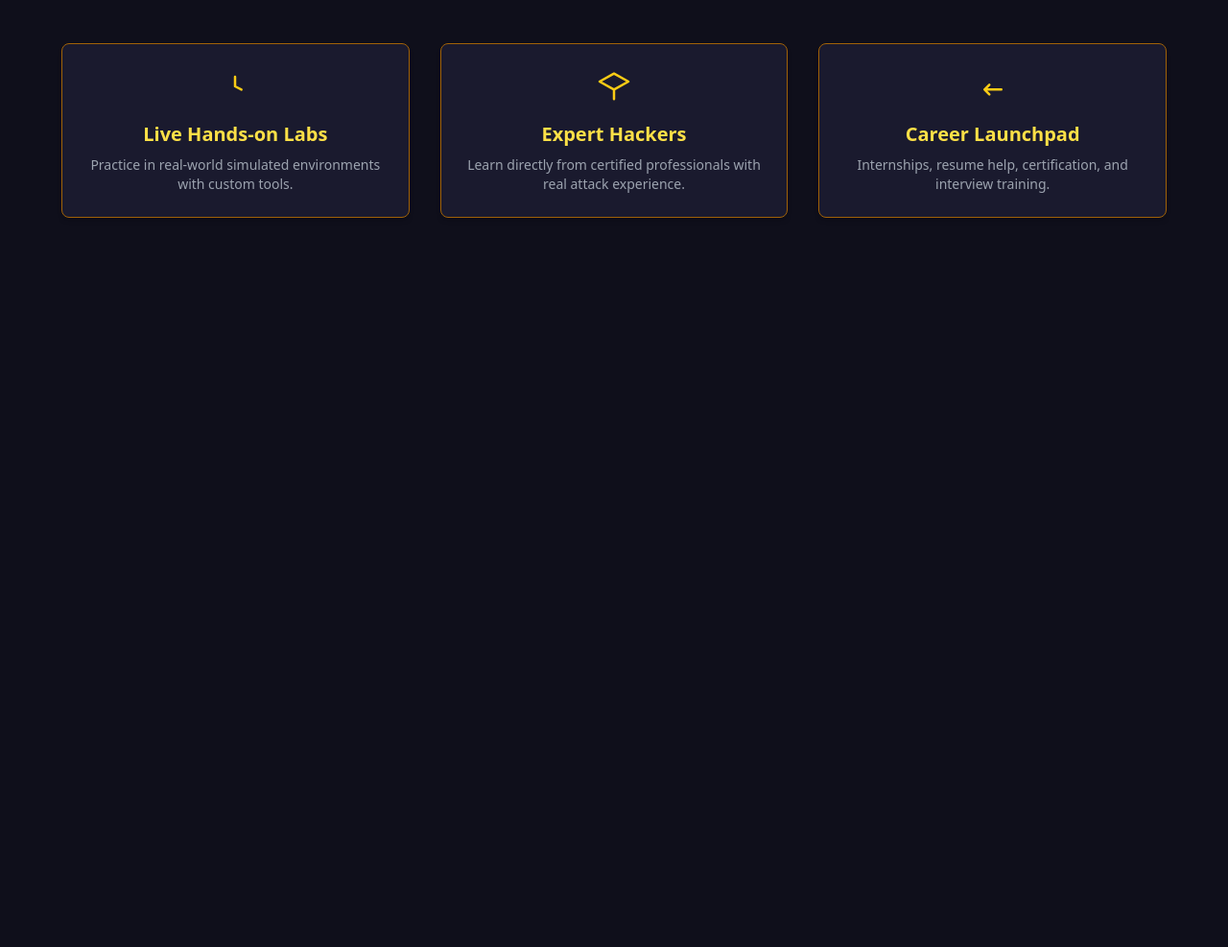
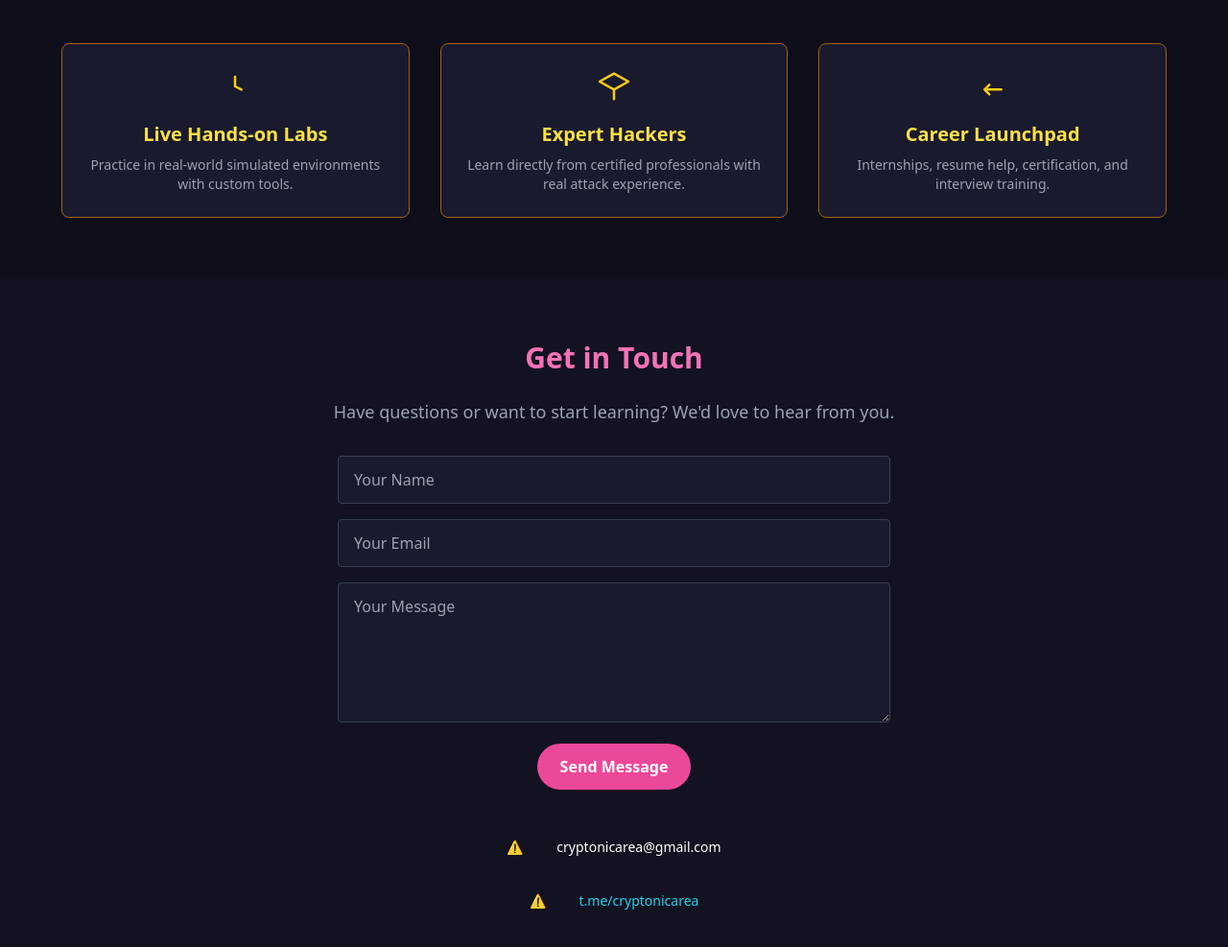
Before and after one commit to karndeepbaror/cryptonic-area, a plain HTML site: page index.html in a window 1280 px wide. Shown: the part 1014-2001 px from the top of the page at 96% size. Before the commit the page ends 1305 px from the top, so only its background shows below. Drawn offline with nearby package versions, Linux system fonts and the light colour scheme; no server answers.

Commit message:
Update index.html

```diff
--- a/index.html
+++ b/index.html
@@ -99,3 +99,37 @@
 
   </div>
 </section>
+<!-- Load Lottie Animation Library -->
+<script src="https://unpkg.com/@lottiefiles/lottie-player@latest/dist/lottie-player.js"></script>
+
+<!-- Contact Section -->
+<section id="contact" class="py-16 px-6 bg-[#121221] text-center">
+  <h2 class="text-3xl font-bold text-pink-400 mb-6">Get in Touch</h2>
+  <p class="text-gray-400 mb-4 text-lg">Have questions or want to start learning? We'd love to hear from you.</p>
+
+  <div class="max-w-xl mx-auto mt-8">
+    <form action="https://formsubmit.co/YOUR_EMAIL@example.com" method="POST" class="space-y-4">
+      <input type="text" name="name" placeholder="Your Name" required class="w-full px-4 py-3 bg-[#1a1a2e] border border-gray-700 rounded text-white">
+      <input type="email" name="email" placeholder="Your Email" required class="w-full px-4 py-3 bg-[#1a1a2e] border border-gray-700 rounded text-white">
+      <textarea name="message" rows="5" placeholder="Your Message" required class="w-full px-4 py-3 bg-[#1a1a2e] border border-gray-700 rounded text-white"></textarea>
+      <button type="submit" class="bg-pink-500 hover:bg-pink-600 px-6 py-3 rounded-full font-semibold text-white transition">
+        Send Message
+      </button>
+    </form>
+
+    <!-- Contact Links with Animated Icons -->
+    <div class="mt-10 flex flex-col items-center space-y-4 text-gray-300 text-sm">
+
+      <div class="flex items-center space-x-3">
+        <lottie-player src="https://assets4.lottiefiles.com/packages/lf20_jcikwtux.json" background="transparent" speed="1" style="width: 40px; height: 40px;" loop autoplay></lottie-player>
+        <span class="text-white">cryptonicarea@gmail.com</span>
+      </div>
+
+      <div class="flex items-center space-x-3">
+        <lottie-player src="https://assets4.lottiefiles.com/packages/lf20_T7DDFL.json" background="transparent" speed="1" style="width: 40px; height: 40px;" loop autoplay></lottie-player>
+        <a href="https://t.me/cryptonicarea" target="_blank" class="text-cyan-400 hover:underline">t.me/cryptonicarea</a>
+      </div>
+
+    </div>
+  </div>
+  </section>
```
